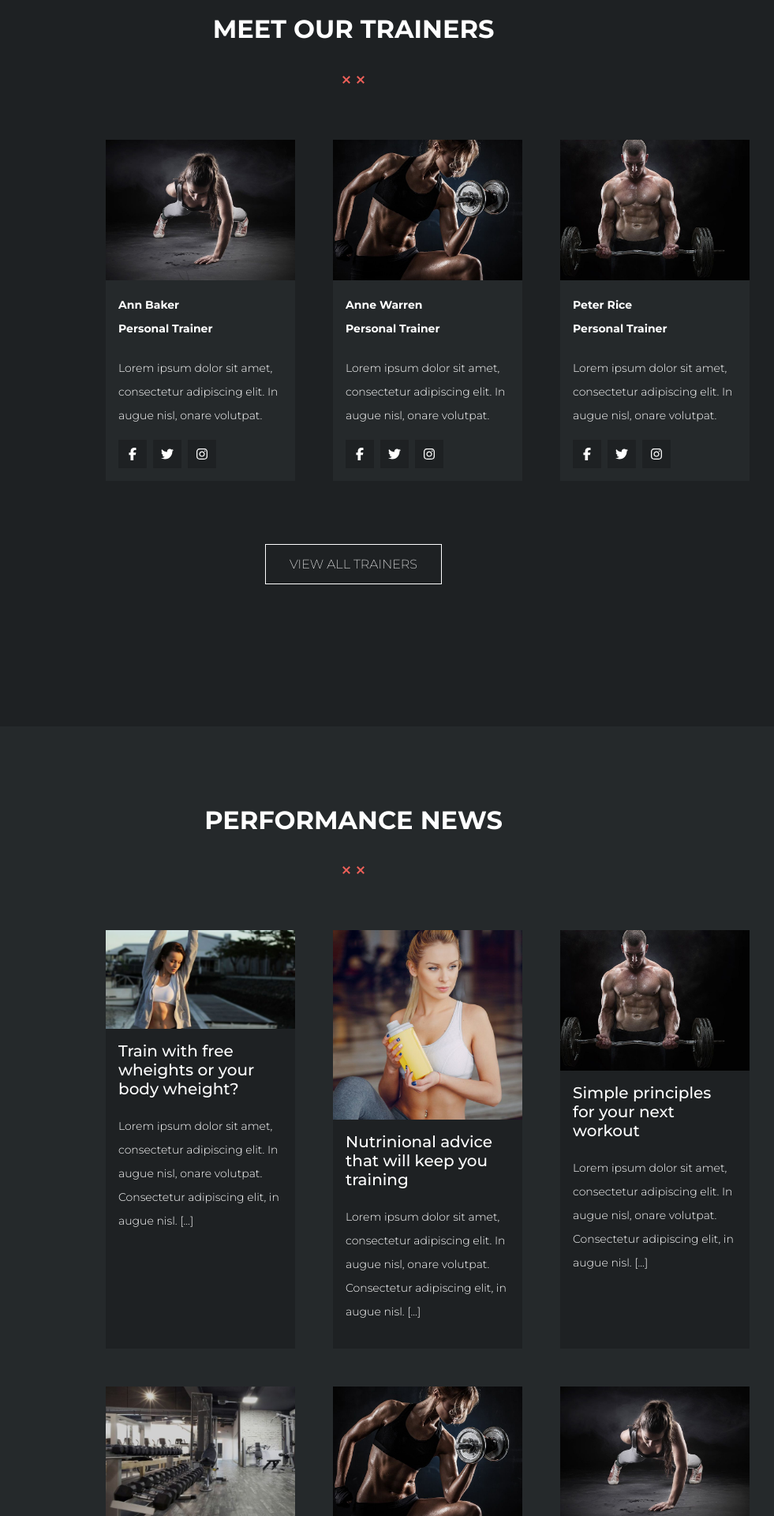
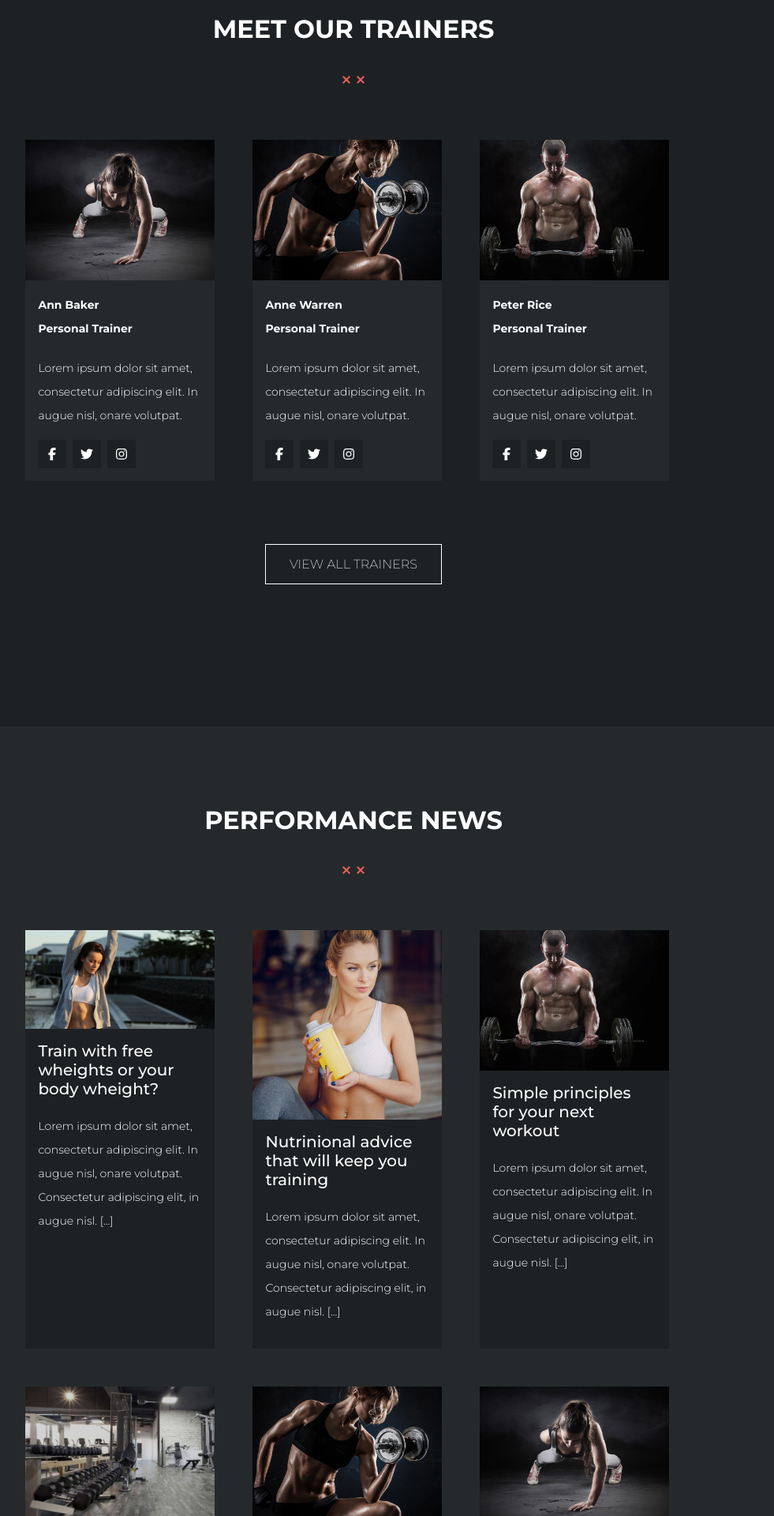
Before and after one commit to Bufal8/proj-html-vuejs, a Vue app: page / in a window 1280 px wide. Shown: the part 4340-6260 px from the top of the page at 79% size, without its empty margins (192-1173 px from the left). Built offline with nearby package versions, Linux system fonts and the light colour scheme.

Commit message:
Rework centrature

```diff
--- a/src/components/PageNews.vue
+++ b/src/components/PageNews.vue
@@ -96,7 +96,7 @@ export default {
     }
     .riga{
         width: 70%;
-        margin: 0 290px;
+        margin: 0 auto;
         // .bigger-card{
         //     height: 800px;
         // }
--- a/src/components/PageTrainers.vue
+++ b/src/components/PageTrainers.vue
@@ -81,7 +81,7 @@ export default {
     }
     .riga{
         width: 70%;
-        margin: 0 290px;
+        margin: 0 auto;
         .card-body{
             background-color: $secondo;
             .card-text{
```
